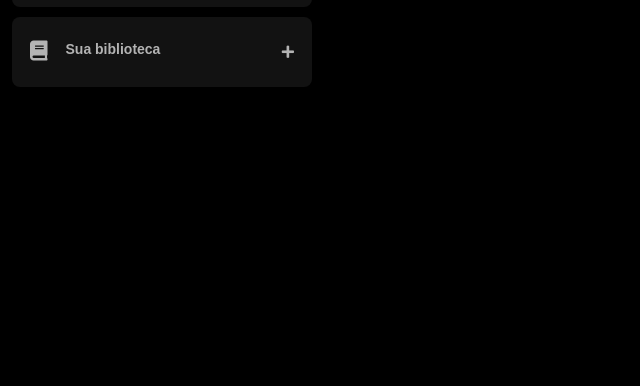
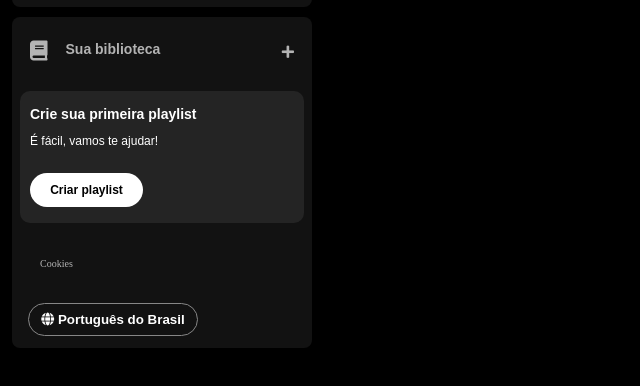
Before and after one commit to lucas-alvess/spotify, a plain HTML site: page index.html in a window 1280 px wide. Shown: the part 166-552 px from the top of the page, without its empty margins (0-640 px from the left). Drawn offline with Linux system fonts and the light colour scheme.

Commit message:
Criação e implementação dos botões de playlist.

```diff
--- a/index.html
+++ b/index.html
@@ -17,7 +17,6 @@
                     <img src="./assets/icons/logo-spotify.png" alt="Logo do Spotify">
                 </a>
             </div>
-            <div>
                 <ul>
                     <li>
                         <a href="">
@@ -32,7 +31,6 @@
                         </a>
                     </li>
                 </ul>
-            </div>
         </nav>
         <div class="library">
             <div class="library__content">
@@ -42,6 +40,25 @@
                 </button>
                 <span class="fa fa-plus"></span>
             </div>
+
+            <section class="section-playlist">
+                <div class="section-playlist__content">
+                    <span class="text title">Crie sua primeira playlist</span>
+                    <span class="text subtitle">É fácil, vamos te ajudar!</span>
+                    <button class="section-playlist__button">Criar playlist</button>
+                </div>
+            </section>
+
+            <div class="cookies">
+                <a href="">Cookies</a>
+            </div>
+
+            <div class="languages">
+                <button class="languages__button">
+                    <span class="fa fa-globe"></span>
+                    <span>Português do Brasil</span>
+                </button>
+            </div>
         </div>
     </div>
 </body>
--- a/styles.css
+++ b/styles.css
@@ -89,3 +89,83 @@ body {
 .library .library__content .fa-plus {
     margin: 24px 10px;
 }
+
+.section-playlist {
+    display: flex;
+    align-items: flex-start;
+    justify-content: space-between;
+    gap: 20px;
+    background-color: #242424;
+    color: #b3b3b3;
+    font-weight: 600;
+    font-size: 14px;
+    margin: 8px 0;
+    padding: 16px 10px;
+    border-radius: 10px;
+}
+
+.section-playlist .section-playlist__content {
+    display: flex;
+    flex-direction: column;
+}
+
+.section-playlist__content .text {
+    padding-bottom: 14px;
+    color: #FFF;
+    font-family: "DM Sans", sans-serif;
+}
+
+.section-playlist__content .title {
+    font-weight: 700;
+}
+
+.section-playlist__content .subtitle {
+    font-weight: 500;
+    font-size: 12px;
+}
+
+.section-playlist__content .section-playlist__button {
+    display: flex;
+    justify-content: center;
+    background-color: #FFF;
+    color: #000;
+    border-radius: 20px;
+    font-size: 12px;
+    font-weight: 700;
+    font-family: "DM Sans", sans-serif;
+    text-decoration: none;
+    text-transform: none;
+    padding: 10px;
+    margin-top: 12px;
+    border: 0;
+    width: 113px;
+}
+
+.sidebar .cookies {
+    margin: 25px 20px;
+}
+
+.sidebar .cookies a {
+    color: #b3b3b3;
+    font-weight: 500;
+    font-size: 10px;
+    text-decoration: none;
+    text-transform: none;
+}
+
+.sidebar .cookies a:hover {
+    text-decoration: underline;
+}
+
+.sidebar .languages__button {
+    background-color: transparent;
+    border: 1px solid #878787;
+    color: #FFF;
+    cursor: pointer;
+    font-weight: 700; /* bold */
+    align-items: center;
+    width: 170px;
+    margin: 8px;
+    padding: 8px;
+    border-radius: 20px;
+}
```
